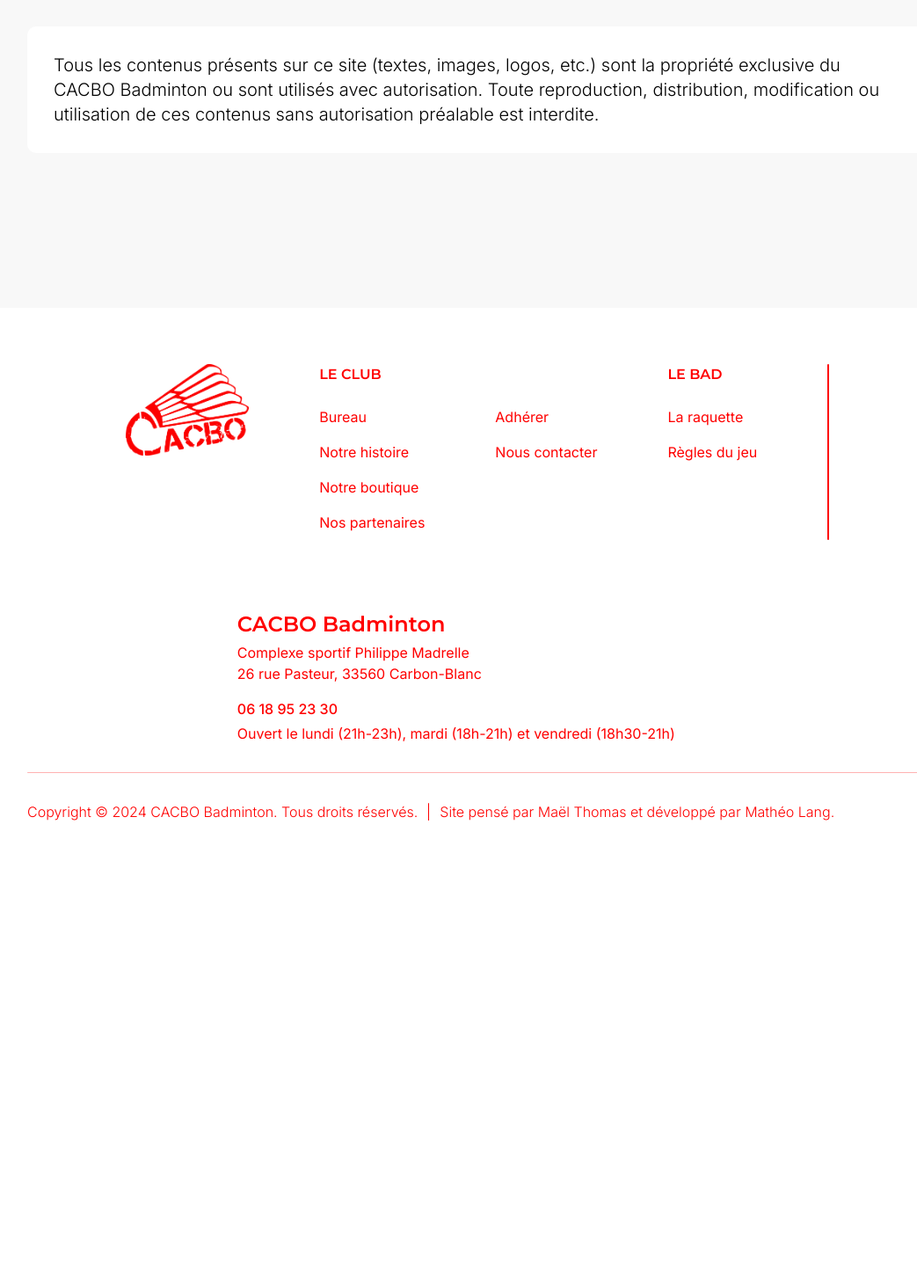
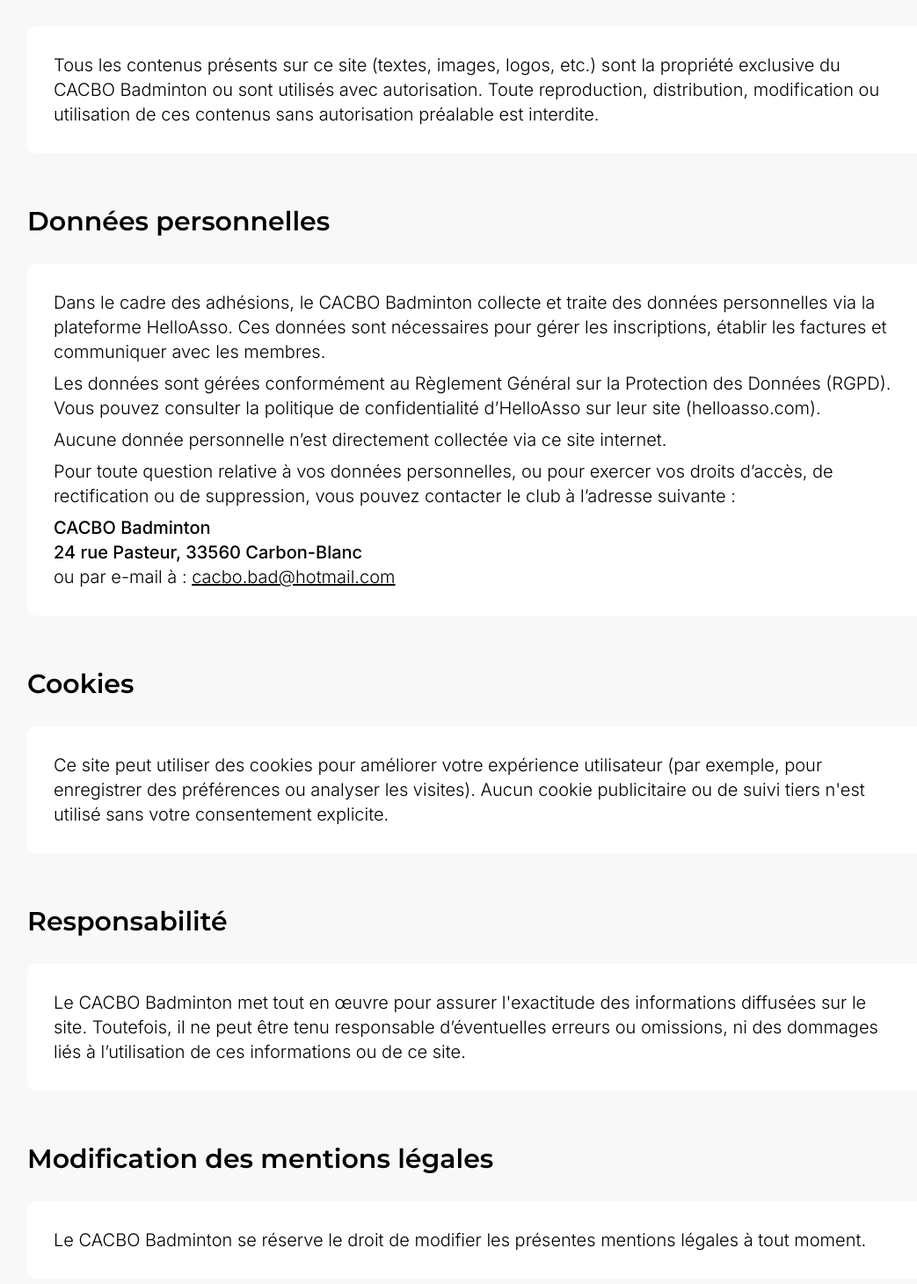
Before and after one commit to Matsuel/CACBO-Badminton, a Next.js app: page /mentions-legales in a window 1280 px wide. Shown: the part 1284-2744 px from the top of the page at 88% size, without its empty margins (97-1140 px from the left). Before the commit the page ends 2251 px from the top, so only its background shows below. Built offline with nearby package versions, Linux system fonts and the light colour scheme; a web font is replaced by a local one.

Commit message:
Pages -> Mentions legales

```diff
--- a/src/pages/mentions-legales.tsx
+++ b/src/pages/mentions-legales.tsx
@@ -25,7 +25,7 @@ const MentionsLegales = () => {
 
                         <Paragraphe><strong className="font-medium">Directeur de la publication :</strong> Maël THOMAS.</Paragraphe>
 
-                        <Paragraphe><strong className="font-medium">Contact</strong> : <Link href={"mailto:cacbo@gmail.com"} className="underline">cacbo.bad@hotmail.com</Link></Paragraphe>
+                        <Paragraphe><strong className="font-medium">Contact</strong> : <Link href={"mailto:cacbo.bad@hotmail.com"} className="underline">cacbo.bad@hotmail.com</Link></Paragraphe>
                     </div>
                 </div>
 
@@ -49,6 +49,54 @@ const MentionsLegales = () => {
                     </div>
                 </div>
 
+                <div className="w-[100%] h-auto flex flex-col items-start justify-start mt-[20px] gap-[30px]">
+                    <Subtitle>
+                        Données personnelles
+                    </Subtitle>
+                    <div className="w-full h-auto flex flex-col items-start justify-start gap-2 bg-white p-[30px] rounded-ten">
+                        <Paragraphe>Dans le cadre des adhésions, le CACBO Badminton collecte et traite des données personnelles via la plateforme HelloAsso. Ces données sont nécessaires pour gérer les inscriptions, établir les factures et communiquer avec les membres.</Paragraphe>
+
+                        <Paragraphe>Les données sont gérées conformément au Règlement Général sur la Protection des Données (RGPD). Vous pouvez consulter la politique de confidentialité d’HelloAsso sur leur site (helloasso.com).</Paragraphe>
+
+                        <Paragraphe>Aucune donnée personnelle n’est directement collectée via ce site internet.</Paragraphe>
+
+                        <Paragraphe>Pour toute question relative à vos données personnelles, ou pour exercer vos droits d’accès, de rectification ou de suppression, vous pouvez contacter le club à l’adresse suivante :</Paragraphe>
+
+                        <Paragraphe>
+                            <strong className='font-medium'>CACBO Badminton</strong> <br /> {/*Dégager cette daube au plus vite */}
+                            <strong className='font-medium'>24 rue Pasteur, 33560 Carbon-Blanc</strong> <br />
+                            ou par e-mail à : <Link href={"mailto:cacbo.bad@hotmail.com"} className='underline'>cacbo.bad@hotmail.com</Link>
+                        </Paragraphe>
+                    </div>
+                </div>
+
+                <div className="w-[100%] h-auto flex flex-col items-start justify-start mt-[20px] gap-[30px]">
+                    <Subtitle>
+                        Cookies
+                    </Subtitle>
+                    <div className="w-full h-auto flex flex-col items-start justify-start gap-1 bg-white p-[30px] rounded-ten">
+                        <Paragraphe>Ce site peut utiliser des cookies pour améliorer votre expérience utilisateur (par exemple, pour enregistrer des préférences ou analyser les visites). Aucun cookie publicitaire ou de suivi tiers n'est utilisé sans votre consentement explicite.</Paragraphe>
+                    </div>
+                </div>
+
+                <div className="w-[100%] h-auto flex flex-col items-start justify-start mt-[20px] gap-[30px]">
+                    <Subtitle>
+                        Responsabilité
+                    </Subtitle>
+                    <div className="w-full h-auto flex flex-col items-start justify-start gap-1 bg-white p-[30px] rounded-ten">
+                        <Paragraphe>Le CACBO Badminton met tout en œuvre pour assurer l'exactitude des informations diffusées sur le site. Toutefois, il ne peut être tenu responsable d’éventuelles erreurs ou omissions, ni des dommages liés à l’utilisation de ces informations ou de ce site.</Paragraphe>
+                    </div>
+                </div>
+
+                <div className="w-[100%] h-auto flex flex-col items-start justify-start mt-[20px] gap-[30px]">
+                    <Subtitle>
+                        Modification des mentions légales
+                    </Subtitle>
+                    <div className="w-full h-auto flex flex-col items-start justify-start gap-1 bg-white p-[30px] rounded-ten">
+                        <Paragraphe>Le CACBO Badminton se réserve le droit de modifier les présentes mentions légales à tout moment.</Paragraphe>
+                    </div>
+                </div>
+
             </div>
 
         </PageLayout>
```
Also changed, not shown: 1 other file (tests, documents, lock files or other folders).
